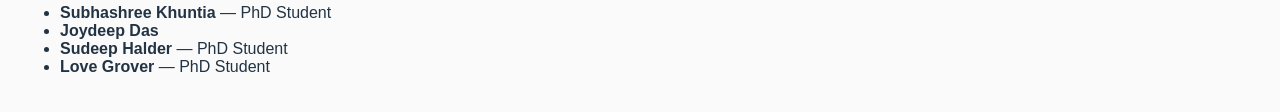
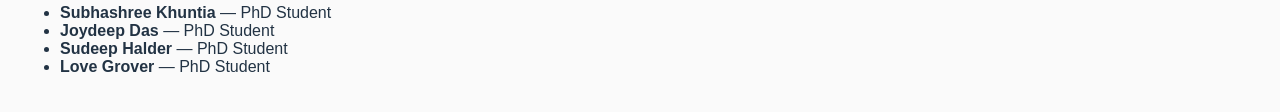
Before and after one commit to softmatter-iiserm/softmatter-iiserm.github.io, a plain HTML site: page People.html in a window 1280 px wide. Shown: the part 884-996 px from the top of the page. Drawn offline with Linux system fonts and the light colour scheme.

Commit message:
Update People.html

```diff
--- a/People.html
+++ b/People.html
@@ -172,7 +172,7 @@
       <li><strong>Sandip Roy</strong> — PhD Student</li>
       <li><strong>Bal Krishan</strong> — PhD Student</li>
       <li><strong>Subhashree Khuntia</strong> — PhD Student</li>
-      <li><strong>Joydeep Das</strong></li>
+      <li><strong>Joydeep Das</strong> — PhD Student</li>
       <li><strong>Sudeep Halder</strong> — PhD Student</li>
       <li><strong>Love Grover</strong> — PhD Student</li>
     </ul>
```
